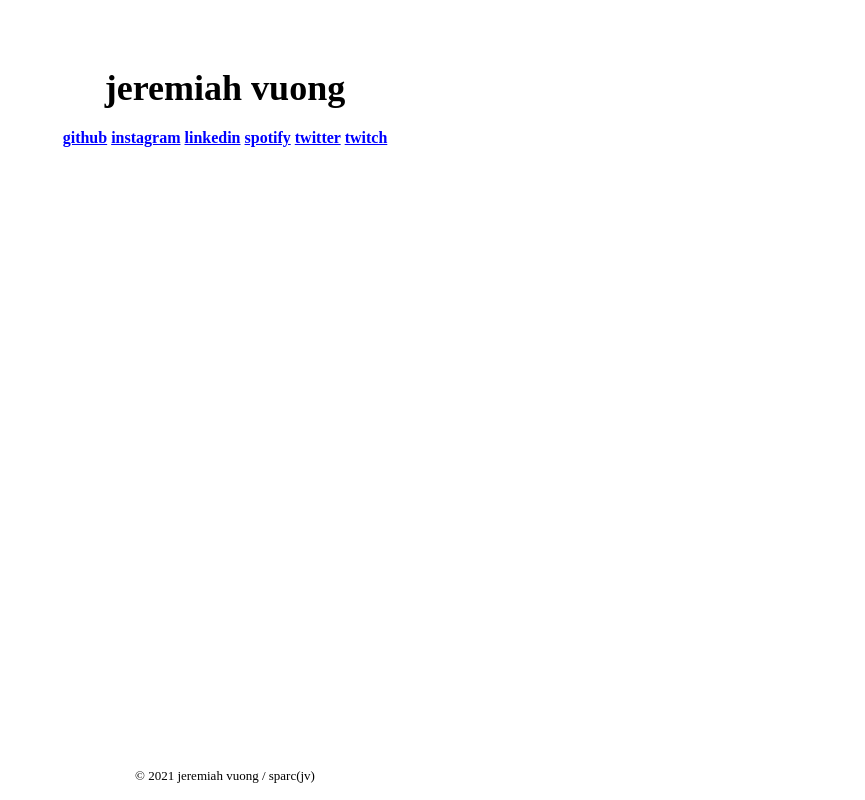
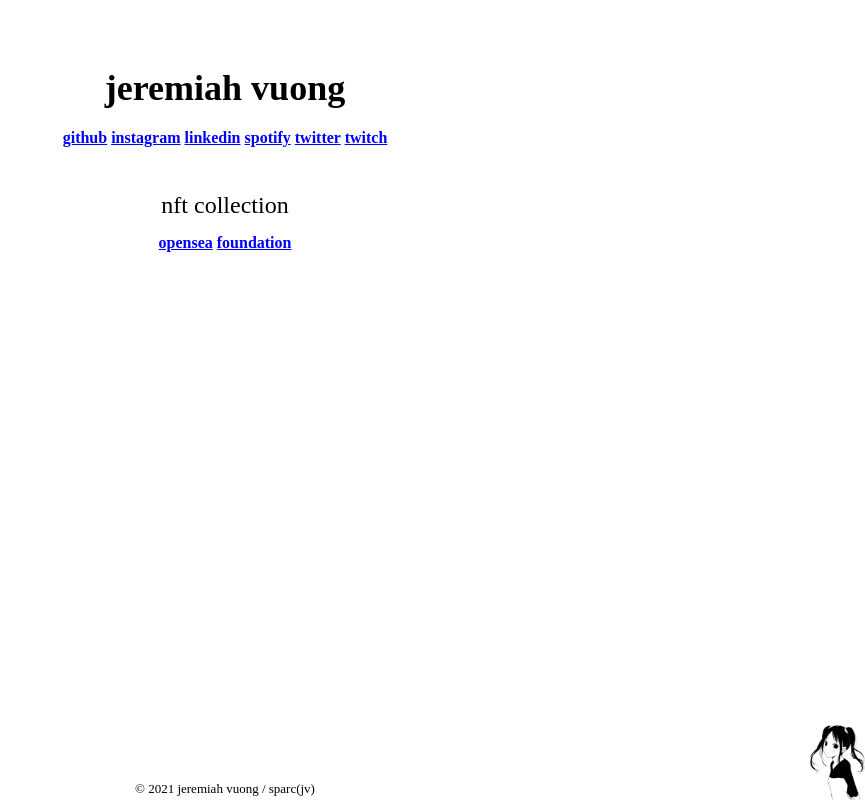
Before and after one commit to jeremiahvuong/website, a plain HTML site: page index.html in a window 1280 px wide. Shown: the whole page, without its empty margins (415-1280 px from the left). Drawn offline with Linux system fonts and the light colour scheme.

Commit message:
footer guya

```diff
--- a/index.html
+++ b/index.html
@@ -10,7 +10,7 @@
 <body>
     <div id="Introduction">
         <h1 class="title">jeremiah vuong</h1>
-        <h2 class="socials">
+        <h2 class="link">
             <a href="https://github.com/jeremiahvuong">github</a>
             <a href="https://www.instagram.com/jeremiahvuong/">instagram</a>
             <a href="https://www.linkedin.com/in/jeremiahvuong/">linkedin</a>
@@ -19,8 +19,16 @@
             <a href="https://www.twitch.tv/sparcjv">twitch</a>
         </h2>
     </div>
-    <div id="Footer">
-        <p class="footer">© 2021 jeremiah vuong / sparc(jv)</p>
+    <div id="NFT">
+        <h1 class="subtitle">nft collection</h1>
+        <h2 class="link">
+            <a href="https://opensea.io/sparcjv">opensea</a>
+            <a href="https://foundation.app/@sparc">foundation</a>
+        </h2>
+    </div>
+    <div id="Footer" class="footer">
+        <a href="https://github.com/jeremiahvuong/website" class="footer">© 2021 jeremiah vuong / sparc(jv)</a>
+        <a href="https://guya.moe"><img class="twintail-guya" src="/static/img/kaguyabot.png"></a>
     </div>
 </body>
 </html>
--- a/styles.css
+++ b/styles.css
@@ -3,7 +3,15 @@
     margin-bottom: 0.2em;
   }
 
-.socials {
+.subtitle {
+  margin-top: 1.5em;
+  margin-bottom: 0.2em;
+  text-align: center;
+  font-size: x-large;
+  font-weight: normal;
+}
+
+.link {
   text-align: center;
   font-size: medium;
   font-weight: bold;
@@ -23,6 +31,8 @@ a:visited {
   color: blue;
 }
 
+
+
 .footer {
   position: fixed;
   left: 0;
@@ -31,3 +41,23 @@ a:visited {
   font-size: small;
   text-align: center;
 }
+
+.twintail-guya {
+  float: right;
+  height: 75px;
+  width: 56px;
+}
+
+.twintail-guya:hover {
+  -webkit-transform: scaleX(-1);
+  transform: scaleX(-1);
+}
+
+.footer:link,
+.footer:visited {
+  text-decoration: none;
+  color:black
+}
+.footer:hover {
+  color:blue
+}
```
Also changed, not shown: static/img/kaguyabot.png (added).
